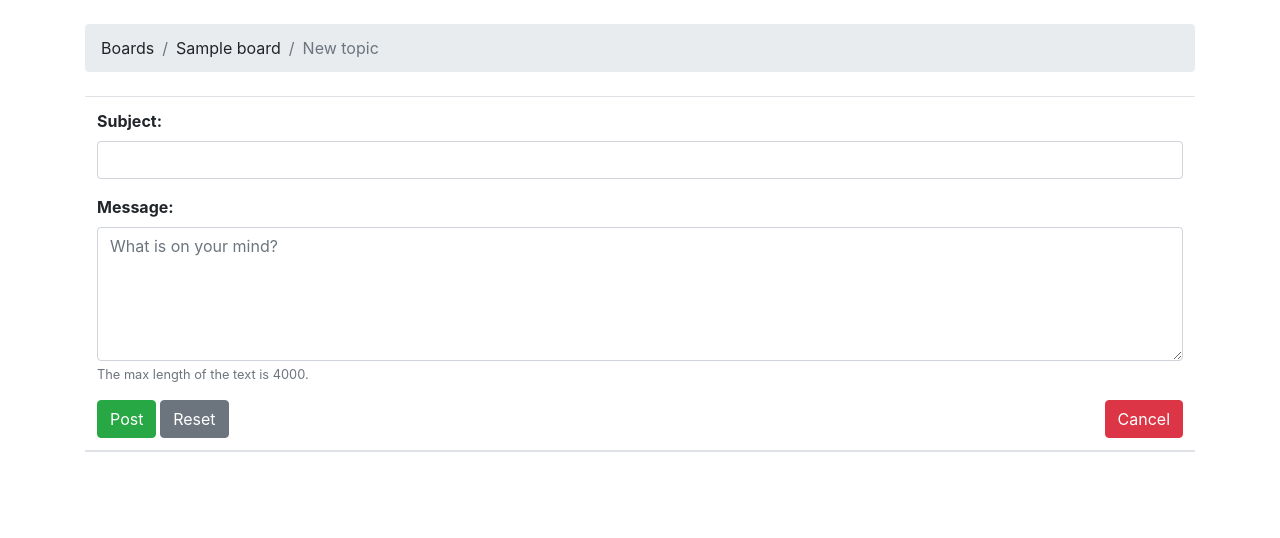
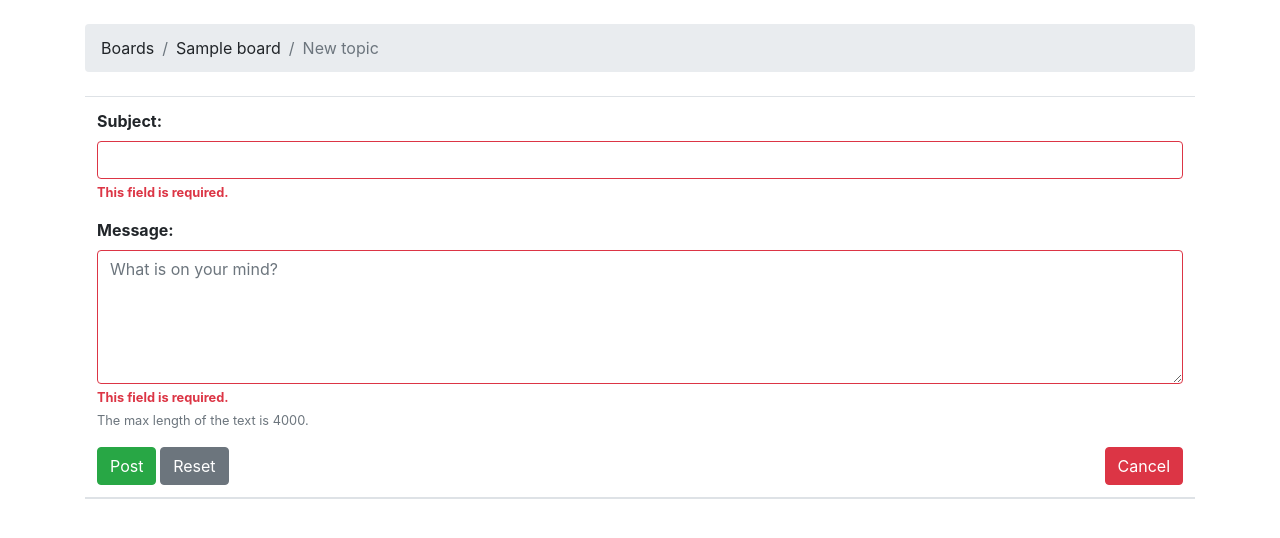
Before and after one commit to alexandrepasc/1stPlayDjango, a Django app: page /board/1/new/ in a window 1280 px wide. Shown: the part 42-580 px from the top of the page. Run offline with Django 3.2, Linux system fonts and the light colour scheme; tables that the repository leaves empty hold one stand-in row (values such as "Sample post"); lists and menus that the app fills with data are empty; some libraries are stand-ins or nearby versions.

Commit message:
Add error messages to the fields. (it is not working correctly, need to check it)

```diff
--- a/boards/forms.py
+++ b/boards/forms.py
@@ -7,6 +7,7 @@ class NewTopicForm(forms.ModelForm):
         widget=forms.Textarea(attrs={'rows': 5, 'placeholder': 'What is on your mind?'}),
         max_length=4000,
         help_text='The max length of the text is 4000.',
+        #error_messages={'required': 'field is required.....'}
         #required=False
     )
 
--- a/templates/newTopic.html
+++ b/templates/newTopic.html
@@ -21,7 +21,23 @@
                 {% for field in form %}
                     <div class="form-group">
                       {{ field.label_tag }}
+
+                      {% if form.is_bound %}
+                        {% if field.errors %}
+
+                          {% render_field field class="form-control is-invalid" %}
+                          {% for error in field.errors %}
+                            <div class="invalid-feedback">
+                              {{ error }}
+                            </div>
+                          {% endfor %}
+
+                        {% else %}
+                          {% render_field field class="form-control is-valid" %}
+                        {% endif %}
+                      {% else %}
                         {% render_field field class="form-control" %}
+                      {% endif %}
 
                       {% if field.help_text %}
                         <small class="form-text text-muted">
```
Lines whose indentation alone changed are shown as unchanged.
